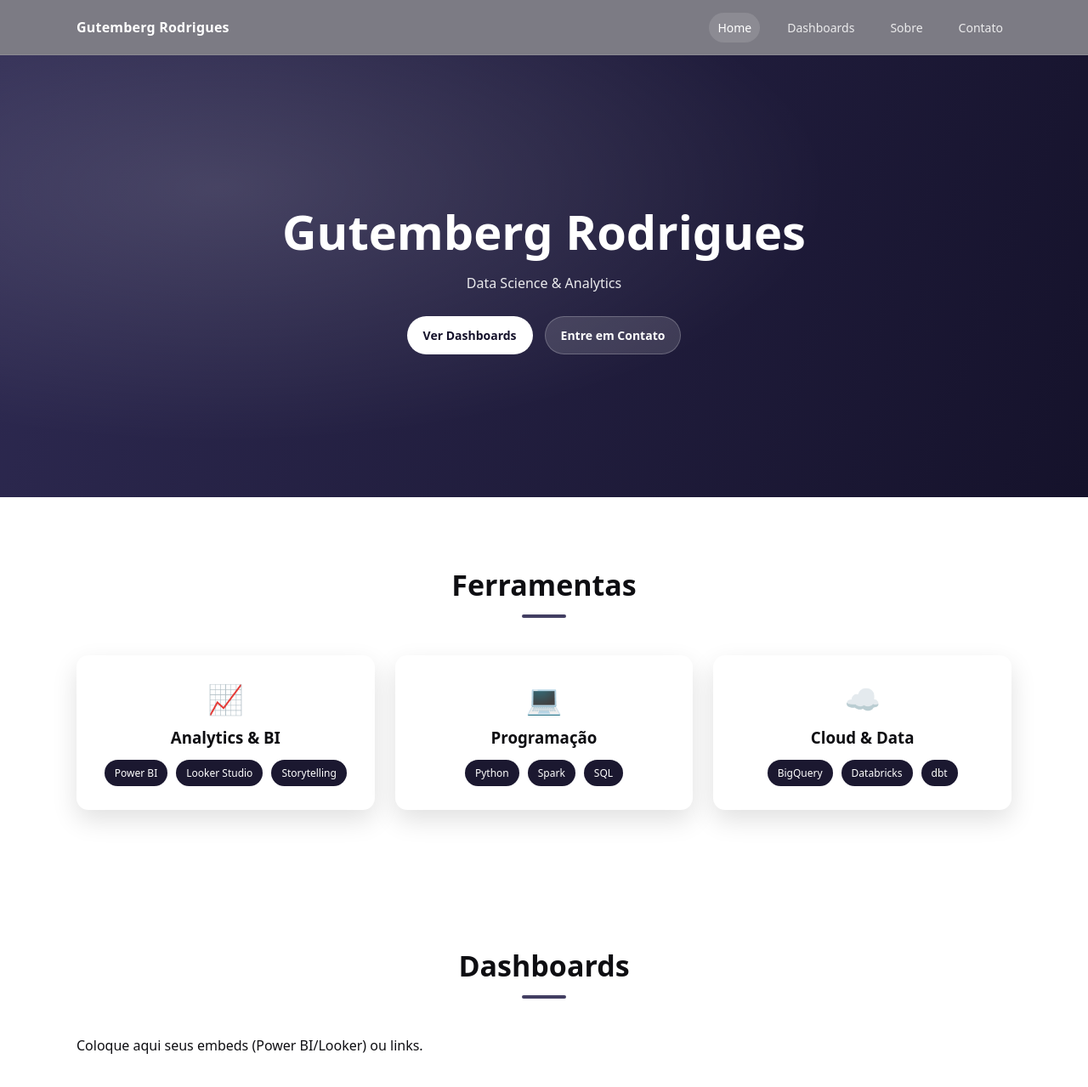
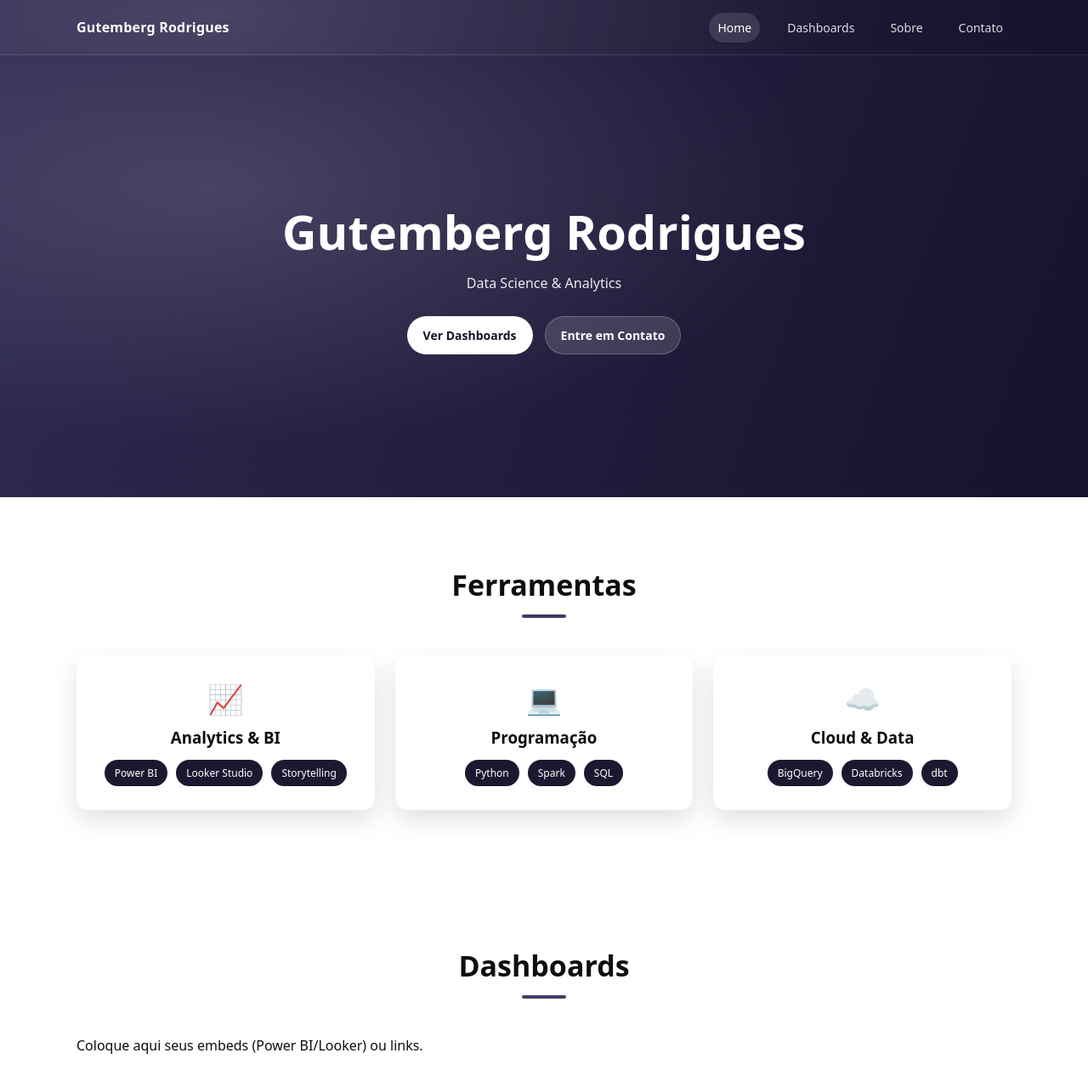
Before and after one commit to GutembergRodrigues/GutembergRodrigues.github.io, a Jekyll site: the page built from index.md, in a window 1280 px wide and 1400 px high. Shown: the top 1279 px of the window at 85% size. Built offline with Jekyll 4.4.1, drawn with Linux system fonts in a browser that asks for light colours.

Commit message:
Update style.scss

```diff
--- a/assets/css/style.scss
+++ b/assets/css/style.scss
@@ -19,8 +19,11 @@ a{ color:inherit; text-decoration:none; }
   position: sticky;
   top: 0;
   z-index: 10;
-  background: rgba(18, 16, 32, .55);
-  backdrop-filter: blur(8px);
+
+  background:
+    radial-gradient(1200px 500px at 20% 30%, rgba(255,255,255,.14), transparent 60%),
+    linear-gradient(110deg, var(--bg1), var(--bg2));
+
   border-bottom: 1px solid rgba(255,255,255,.12);
 }
 .topbar__inner{
```
